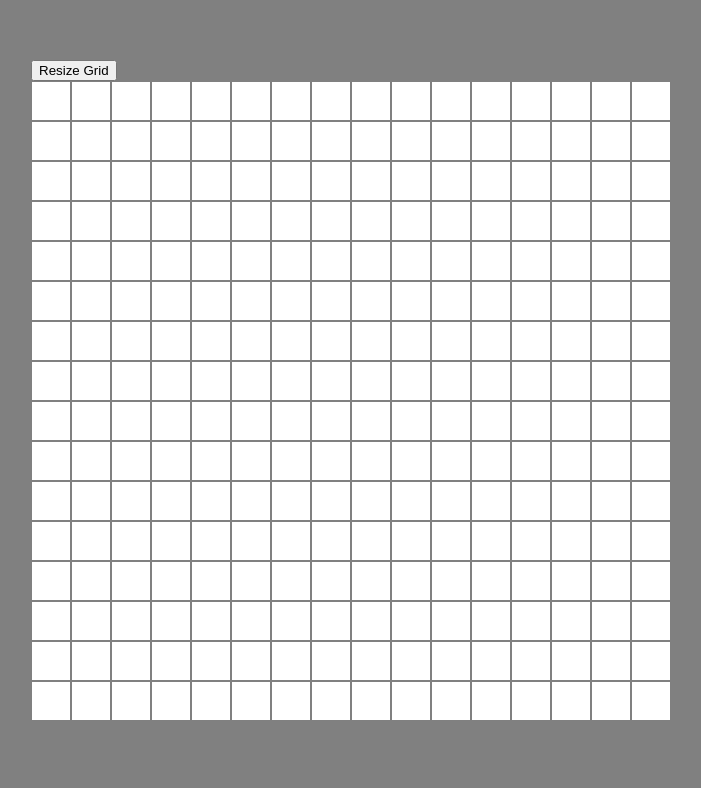
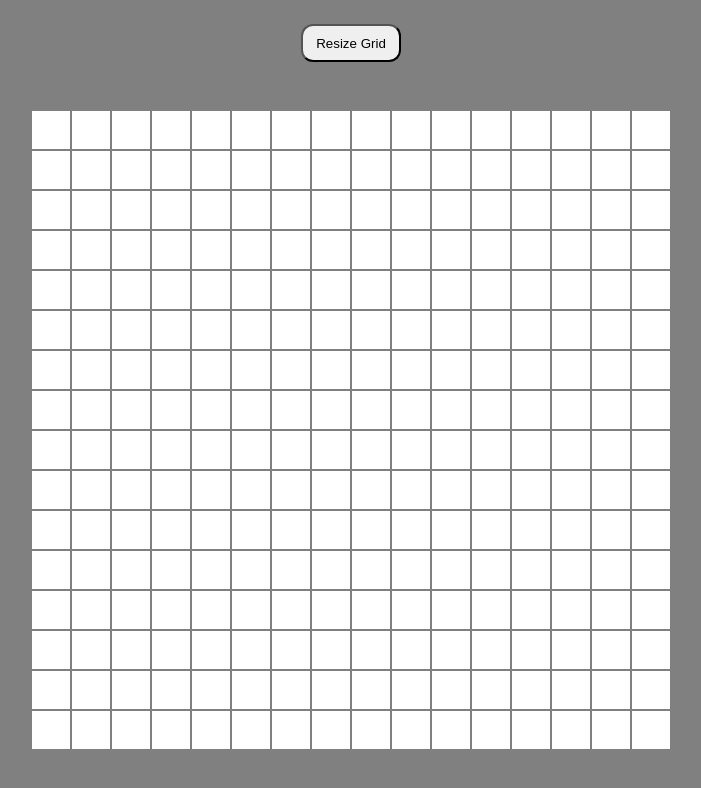
Before and after one commit to kd90301/etch-a-sketch, a plain HTML site: page index.html in a window 1280 px wide. Shown: the whole page, without its empty margins (289-990 px from the left). Drawn offline with Linux system fonts and the light colour scheme.

Commit message:
Style user input button

```diff
--- a/style.css
+++ b/style.css
@@ -2,12 +2,31 @@
   box-sizing: border-box;
 }
 
-body {
-display: flex;
-justify-content: center;
-margin-top: 60px;}
+.page {
+  display: flex;
+  justify-content: center;
+  flex-direction: column;
+  align-items: center;
+  /* margin-top: 60px; */
+}
+
+button {
+  justify-content: center;
+  width: 100px;
+  height: 38px;
+  margin-top: 16px;
+  margin-bottom: 48px;
+  border-radius: 12px;
+  transition: .4s;
+}
+
+button:hover {
+  background-color: #64dcb0; /* Green */
+  color: rgb(9, 9, 9);
+}
 
 .container {
+  justify-content: center;
   display: flex;
   flex-wrap: wrap;
   width: 640px;
```
